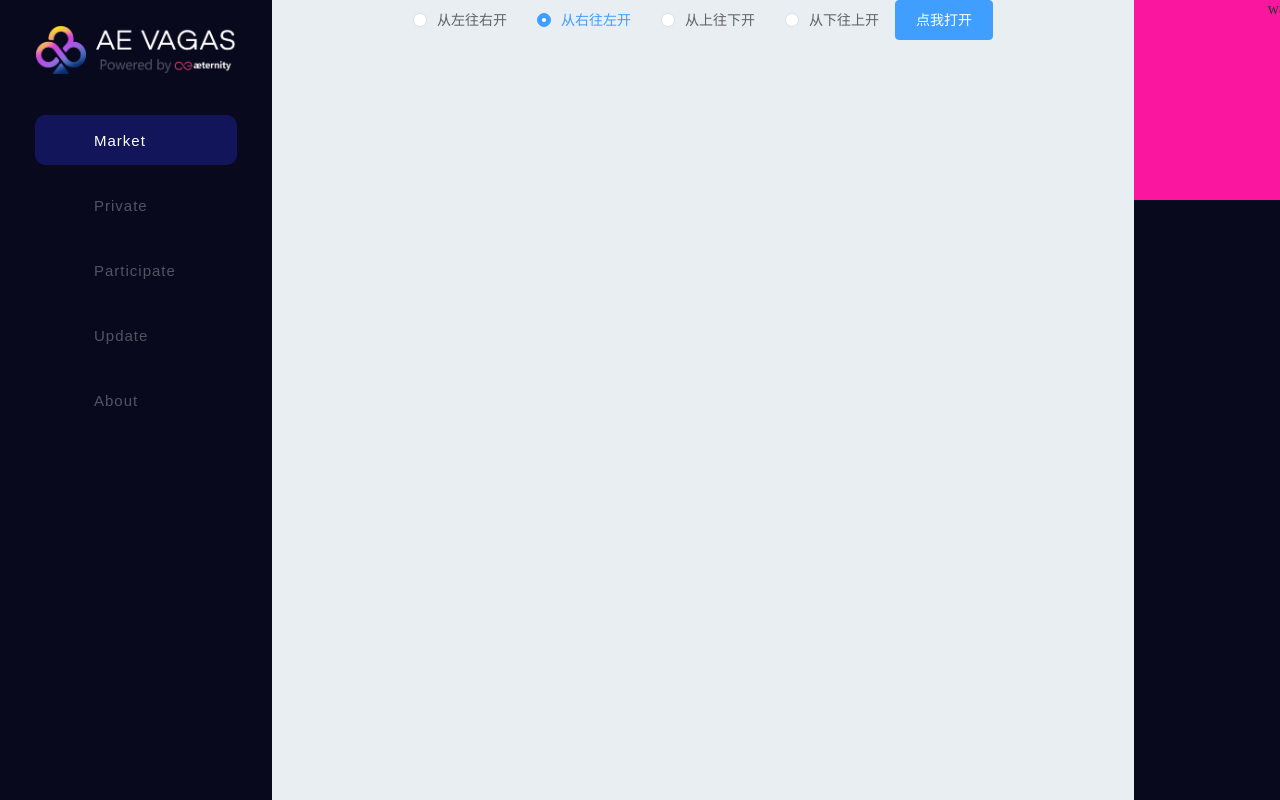
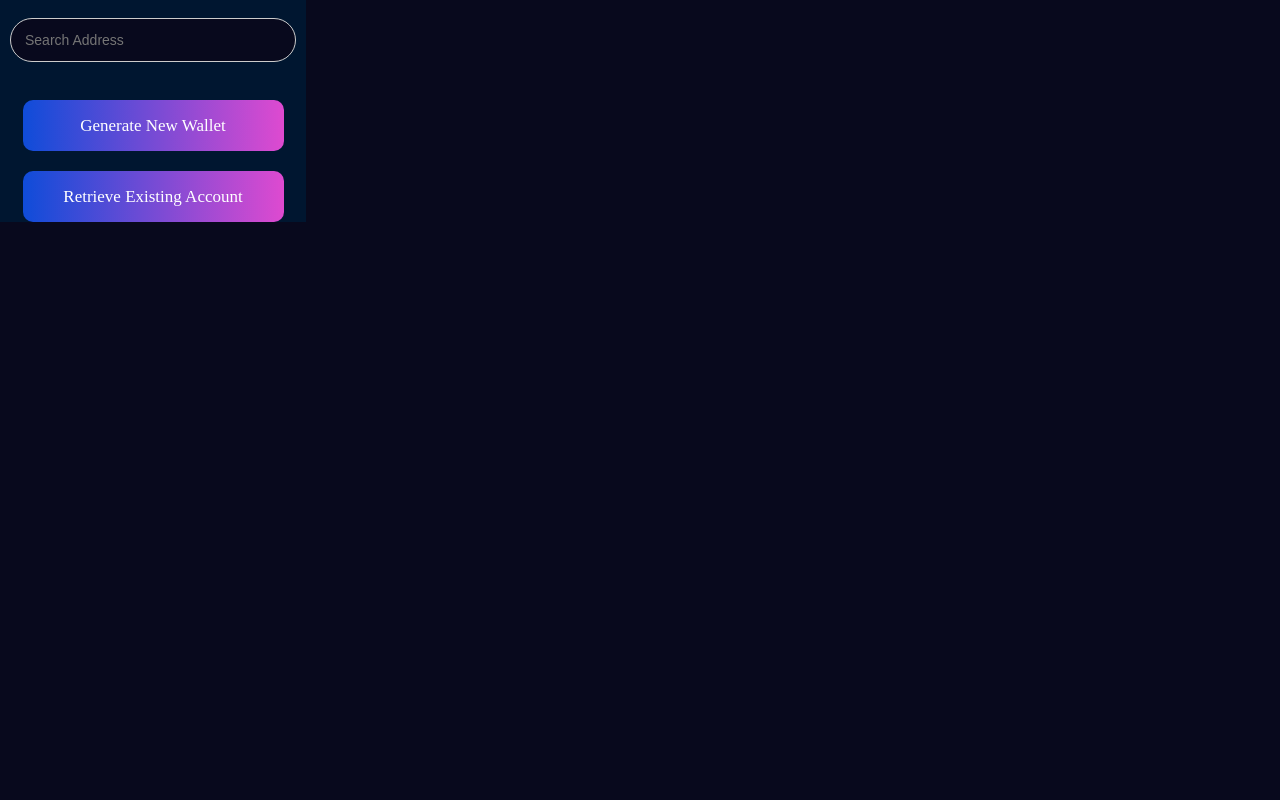
Before and after one commit to superhero-com/superhero-vegas-app, a Vue app: page /#/ in a window 1280 px wide. Shown: the top 800 px of the page. Built offline with nearby package versions, Linux system fonts and the light colour scheme.

Commit message:
add wallet page

```diff
--- a/package.json
+++ b/package.json
@@ -36,8 +36,7 @@
     "vue-cli-plugin-svg-sprite": "~1.1.0",
     "vue-cli-plugin-vuetify": "~2.4.1",
     "vue-svg-loader": "^0.16.0",
-    "vue-template-compiler": "^2.6.11",
-    "vuetify-loader": "^1.7.0"
+    "vue-template-compiler": "^2.6.11"
   },
   "eslintConfig": {
     "root": true,
--- a/src/App.vue
+++ b/src/App.vue
@@ -2,18 +2,18 @@
     <div id="app">
         <div class="group">
             <el-container>
-                <el-aside width="272px"><navigation></navigation></el-aside>
-                <el-main>
-                    <div class="outer-container">
-                        <div class="inner-container">
-                            <div class="content">
-                                <router-view></router-view>
-                            </div>
-                        </div>
-                    </div>
+<!--                <el-aside width="272px"><navigation></navigation></el-aside>-->
+<!--                <el-main>-->
+<!--                    <div class="outer-container">-->
+<!--                        <div class="inner-container">-->
+<!--                            <div class="content">-->
+<!--                                <router-view></router-view>-->
+<!--                            </div>-->
+<!--                        </div>-->
+<!--                    </div>-->
 
 
-                </el-main>
+<!--                </el-main>-->
                 <el-aside width="306px">
                     <Wallet></Wallet>
                 </el-aside>
@@ -29,13 +29,13 @@
     // import Navigation from "./components/Navigation";
     // import Wallet from "./components/Wallet";
 
-    import Navigation from "./components/Navigation";
-    import Wallet from "./components/Wallet";
+    // import Navigation from "./components/Navigation";
+    import Wallet from "./components/wallet/Wallet";
     export default {
         name: 'App',
         components: {
             Wallet,
-            Navigation
+            // Navigation
             // Wallet,
             // Navigation
             // HelloWorld
--- a/src/components/Wallet.vue
+++ /dev/null
@@ -1,33 +0,0 @@
-<template>
-    <div class="wallet">
-       wallet
-
-    </div>
-</template>
-
-
-<script>
-
-    export default {
-        comments: {},
-        name: 'Wallet',
-        props: {
-            msg: String
-        },
-
-
-    }
-</script>
-
-<style lang="scss" scoped>
-    .wallet {
-        background-color: #fa169f;
-        width: 306px;
-
-height: 200px;
-
-
-    }
-
-
-</style>
--- /dev/null
+++ b/src/components/wallet/Search.vue
@@ -0,0 +1,56 @@
+<template>
+    <div class="search">
+        <input type="text" placeholder="Search Address">
+    </div>
+
+</template>
+
+
+<script>
+
+    export default {
+        components: {},
+        name: 'Search',
+        props: {
+            msg: String
+        },
+        data() {
+            return {
+                currentTab: "AboutPage",
+            }
+        },
+        methods: {
+            toggleTab: function (tab) {
+                this.currentTab = tab; // tab 为当前触发标签页的组件名
+            }
+        }
+    }
+</script>
+
+<style lang="scss" scoped>
+
+
+    .search {
+        width: 306px;
+        height: 80px;
+        line-height: 80px;
+    }
+
+    input {
+        outline-style: none;
+        border: 1px solid #ccc;
+        border-radius: 30px;
+        padding: 13px 14px;
+        color: #cccccc;
+        width: 256px;
+        background-color: #08091D;
+        font-size: 14px;
+    }
+
+    input:focus {
+        border-color: #66afe9;
+        outline: 0;
+        -webkit-box-shadow: inset 0 1px 1px rgba(0, 0, 0, .075), 0 0 8px rgba(102, 175, 233, .6);
+        box-shadow: inset 0 1px 1px rgba(0, 0, 0, .075), 0 0 8px rgba(102, 175, 233, .6)
+    }
+</style>
--- /dev/null
+++ b/src/components/wallet/Wallet.vue
@@ -0,0 +1,50 @@
+<template>
+    <div class="wallet">
+        <div>
+            <Search></Search>
+        </div>
+        <WalletSelect></WalletSelect>
+        <!--        <component :is="currentTab"></component>-->
+        <!--        <button class="tab" @click="toggleTab('WalletSelect')"><a>小王子</a></button>-->
+        <!--        <button class="tab" @click="toggleTab('PrivatePage')"><a>小玫瑰</a></button>-->
+        <!--            {{ tab }}-->
+    </div>
+</template>
+
+
+<script>
+    import Search from "./Search";
+    import WalletSelect from "./WalletSelect";
+
+    export default {
+        components: {WalletSelect, Search},
+        name: 'Wallet',
+        props: {
+            msg: String
+        },
+        data() {
+            return {
+                currentTab: "WalletSelect",
+            }
+        },
+        methods: {
+            toggleTab: function (tab) {
+                this.currentTab = tab; // tab 为当前触发标签页的组件名
+            }
+        }
+    }
+</script>
+
+<style lang="scss" scoped>
+    .wallet {
+        width: 306px;
+        background-color: #001630;
+        color: #FFFFFF;
+
+    }
+
+    span {
+        color: #FFFFFF;
+    }
+
+</style>
--- /dev/null
+++ b/src/components/wallet/WalletSelect.vue
@@ -0,0 +1,58 @@
+<template>
+    <div class="wallet-select">
+        <a href="#">
+            Generate New Wallet
+        </a>
+        <a href="#">
+            Retrieve Existing Account
+        </a>
+    </div>
+</template>
+
+
+<script>
+
+    export default {
+        components: {},
+        name: 'WalletSelect',
+        props: {
+            msg: String
+        },
+        data() {
+            return {
+                currentTab: "AboutPage",
+            }
+        },
+        methods: {
+            toggleTab: function (tab) {
+                this.currentTab = tab; // tab 为当前触发标签页的组件名
+            }
+        }
+    }
+</script>
+
+<style lang="scss" scoped>
+    .wallet-select {
+        width: 306px;
+    }
+    a {
+        /* Green */
+        border: none;
+        width: 261px;
+        height: 51px;
+        text-align: center;
+        line-height: 51px;
+        margin-top: 20px;
+        text-decoration: none;
+        border-radius: 10px;
+        display: inline-block;
+        background: #0F4CD9 linear-gradient(90deg, #0F4CD9 0%, #DE4AD0 100%);
+        font-size: 17px;
+        color: #FFFFFF;
+    }
+
+    a:hover {
+        background-color: #3e8e41;
+    }
+
+</style>
--- a/src/pages/AboutPage.vue
+++ b/src/pages/AboutPage.vue
@@ -1,12 +1,12 @@
 <template>
     <div class="hello">
-        AboutPate
+        AboutPage1111
     </div>
 </template>
 
 <script>
     export default {
-        name: 'AboutPate',
+        name: 'AboutPage',
         props: {
             msg: String
         }
```
Also changed, not shown: src/components/HelloWorld.vue (deleted, +0 -151 lines), src/components/wallet/WalletMnemonicCreate.vue (added, +32 -0 lines), src/components/wallet/WalletMnemonicLogin.vue (added, +32 -0 lines).
